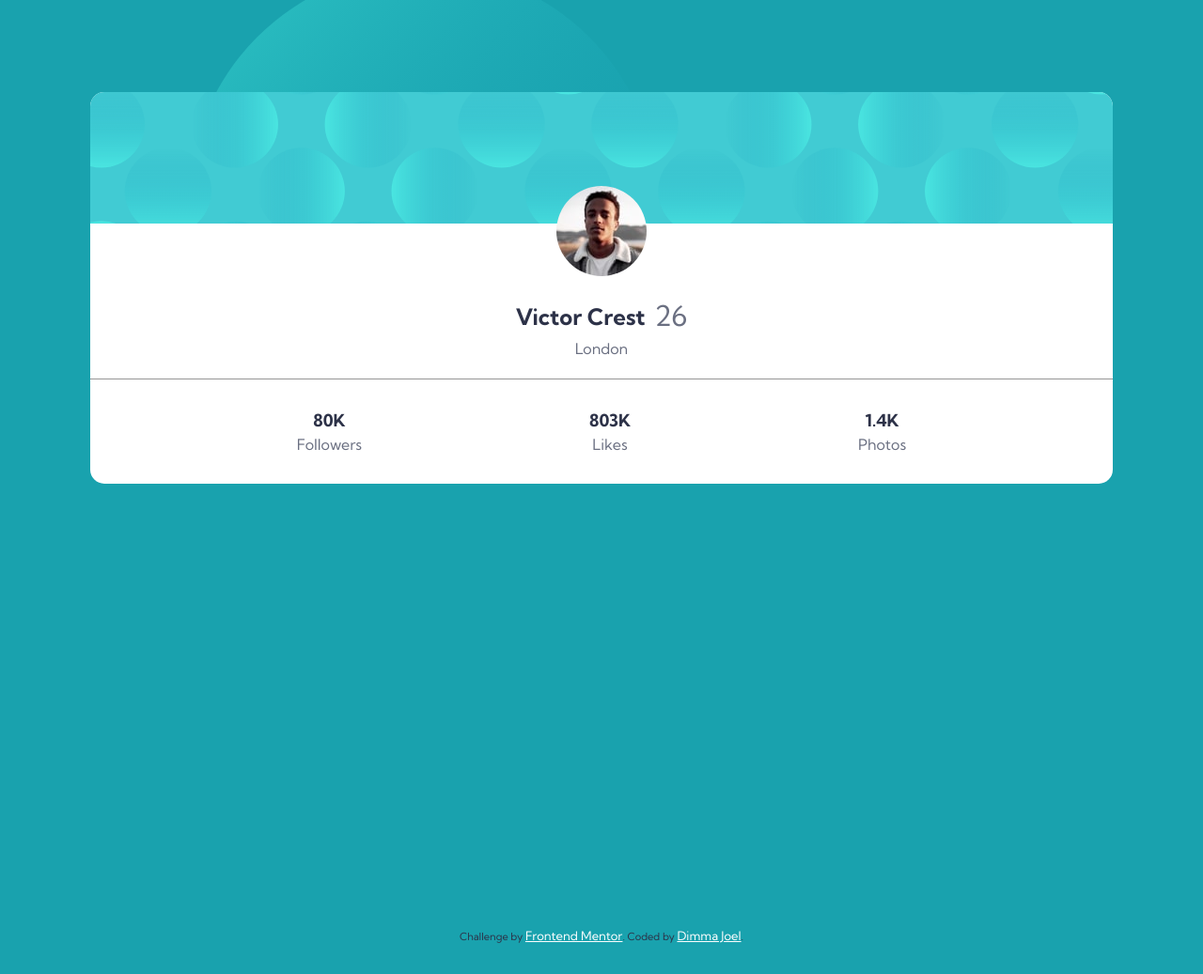
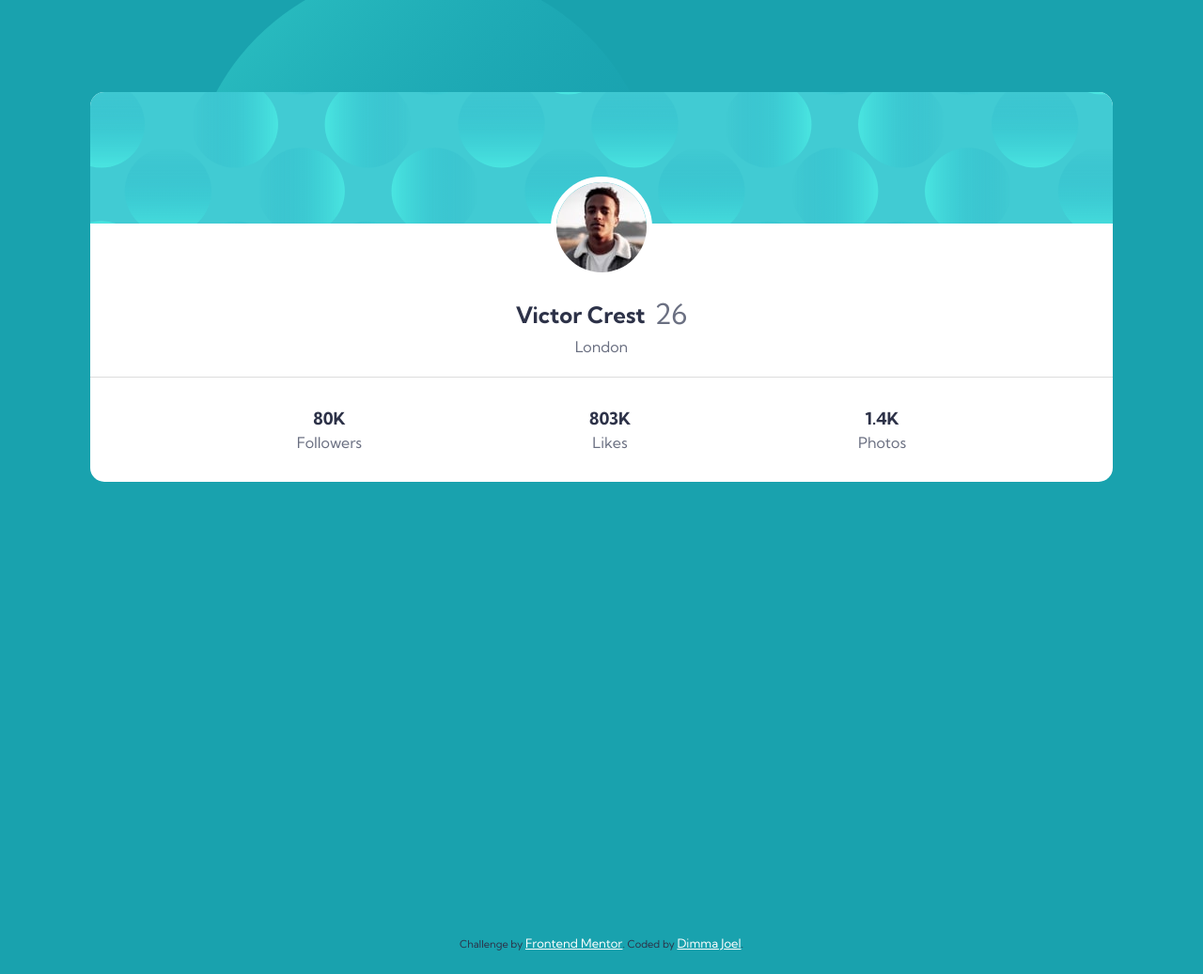
Before and after one commit to Dimma-Joel/frontend-mentor-challenges, a plain HTML site: page profile-card-component-main/index.html in a window 1280 px wide. Shown: the part 414-1451 px from the top of the page at 94% size. Drawn offline with Linux system fonts and the light colour scheme.

Commit message:
Added border radius to image and adjusted hr color

```diff
--- a/profile-card-component-main/styles.css
+++ b/profile-card-component-main/styles.css
@@ -73,10 +73,10 @@ body {
 
 .second-image {
   margin: 0 auto;
-  display: inline-;
+  display: inline;
   border-radius: 50%;
   margin-top: -50px;
-  border: 10px solid white;
+  border: 6px solid white;
 }
 
 .address {
@@ -105,7 +105,8 @@ body {
 
 hr {
   border: none;
-  border-top: 1px solid hsl(0, 0%, 59%);
+  height: 1px;
+  background: #dddddd;
 }
 
 .socials-status {
@@ -130,8 +131,8 @@ hr {
 .attribution {
   font-size: 11px;
   text-align: center;
-  margin-top: -40px;
-  margin-bottom: 30px;
+  margin-top: -30px;
+  margin-bottom: 20px;
   color: hsl(229, 23%, 23%);
 }
 
```
